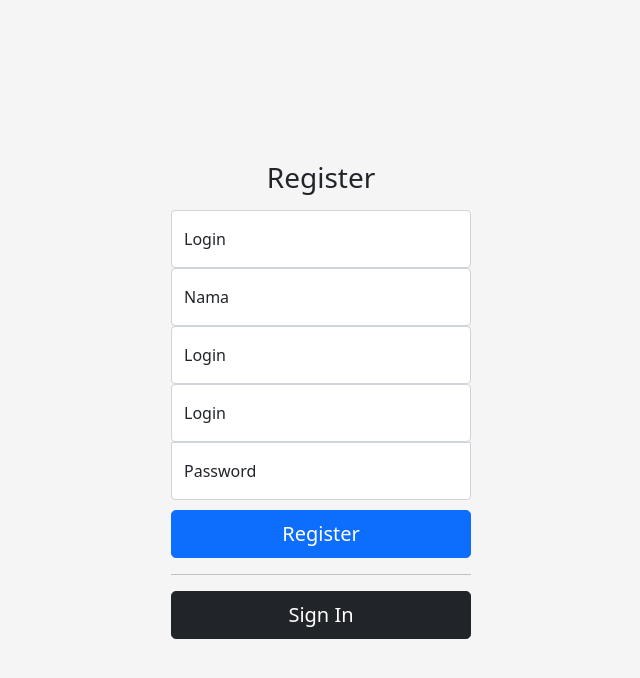
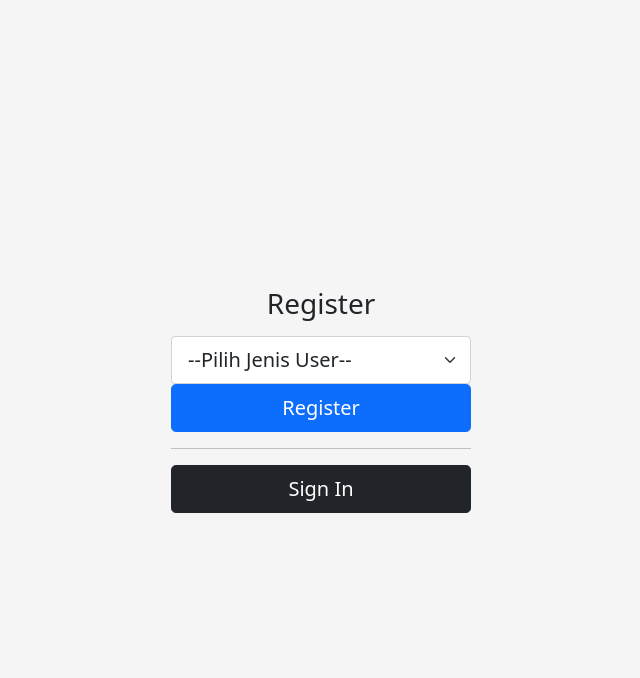
Before and after one commit to asoko2/e-learn, a PHP site: page /sign-up.php in a window 1280 px wide. Shown: the top 678 px of the page, without its empty margins (319-959 px from the left). Run offline with PHP 8.4, Linux system fonts and the light colour scheme.

Commit message:
Register

```diff
--- a/sign-up.php
+++ b/sign-up.php
@@ -23,7 +23,7 @@ if (isset($_SESSION['name'])) {
 
 <body>
     <main class="form-signin">
-        <form method="POST" action="action/login.php">
+        <form method="POST" action="action/register.php">
             <h1 class="h3 mb-3 fw-normal text-center">Register</h1>
             <?php if (isset($_SESSION['error_message'])) { ?>
             <div class="alert alert-danger" role="alert">
@@ -31,28 +31,64 @@ if (isset($_SESSION['name'])) {
                 <button type="button" class="btn-close" data-bs-dismiss="alert" aria-label="Close"></button>
             </div>
             <?php } ?>
-            <div class="form-floating">
-                <input type="text" class="form-control" id="floatingInput" name="login" placeholder="name@example.com">
-                <label for="floatingInput">Login</label>
+            <!-- <input type="text" class="form-control" id="floatingInput" name="login" placeholder="name@example.com"> -->
+            <select class="form-select form-select-lg" id="level" name="level" aria-label="Default select example">
+                <option selected>--Pilih Jenis User--</option>
+                <option value="2">Guru</option>
+                <option value="3">Murid</option>
+            </select>
+            <div id="registerForm" hidden class="my-2">
+
+                <div id="nipForm">
+                    <div class="form-check form-check-inline">
+                        <input class="form-check-input" type="radio" name="tipeguru" id="tipeguru1" value="1" required>
+                        <label class="form-check-label" for="tipeguru1">PNS</label>
+                    </div>
+                    <div class="form-check form-check-inline">
+                        <input class="form-check-input" type="radio" name="tipeguru" id="tipeguru2" value="2">
+                        <label class="form-check-label" for="tipeguru2">Honorer</label>
+                    </div>
+                    <div id="selectedGuru" hidden>
+                        <div class="form-floating" id="nipGroup">
+                            <input type="text" class="form-control" id="nip" name="nip" placeholder="NIP">
+                            <label for="nip">NIP</label>
+                        </div>
+                        <div class="form-floating" id="emailGroup">
+                            <input type="email" class="form-control" id="email" name="email" placeholder="Email">
+                            <label for="email">Email</label>
+                        </div>
+                    </div>
+
+                </div>
+                <div class="form-floating" id="nisForm">
+                    <input type="text" class="form-control" id="nis" name="nis" placeholder="NIS">
+                    <label for="floatingInput">NIS</label>
                 </div>
                 <div class="form-floating">
-                <input type="text" class="form-control" id="name" name="name" placeholder="Nama">
+                    <input type="text" class="form-control" id="name" name="name" placeholder="Nama" required>
                     <label for="floatingInput">Nama</label>
                 </div>
                 <div class="form-floating">
-                <input type="text" class="form-control" id="floatingInput" name="login" placeholder="name@example.com">
-                <label for="floatingInput">Login</label>
+                    <textarea type="text" class="form-control" id="floatingInput" name="address"
+                        placeholder="name@example.com" required></textarea>
+                    <label for="address">Alamat</label>
                 </div>
-            <div class="form-floating">
-                <input type="text" class="form-control" id="floatingInput" name="login" placeholder="name@example.com">
-                <label for="floatingInput">Login</label>
-            </div>
+                <select class="form-select form-select-lg" id="clas_id" name="class_id"
+                    aria-label="Default select example" required>
+                    <option selected>--Pilih Kelas--</option>
+                    <option value="1">A</option>
+                    <option value="2">B</option>
+                    <option value="3">C</option>
+                    <option value="4">D</option>
+                    <option value="5">E</option>
+                </select>
                 <div class="form-floating">
                     <input type="password" class="form-control" name="password" id="floatingPassword"
-                    placeholder="Password">
+                        placeholder="Password" required>
                     <label for="floatingPassword">Password</label>
                 </div>
 
+            </div>
             <button class="w-100 btn btn-lg btn-primary" type="submit">Register</button>
             <hr />
             <a href="sign-in.php" class="btn btn-lg btn-dark w-100" style="text-decoration: none;">Sign In</a>
@@ -62,5 +98,32 @@ if (isset($_SESSION['name'])) {
         integrity="sha384-cVKIPhGWiC2Al4u+LWgxfKTRIcfu0JTxR+EQDz/bgldoEyl4H0zUF0QKbrJ0EcQF" crossorigin="anonymous">
     </script>
 </body>
+<script src="https://code.jquery.com/jquery-3.6.0.min.js"></script>
+<script>
+$(document).ready(function() {
+    // alert('ready');
+    $('#level').on('change', function() {
+        $('#registerForm').removeAttr('hidden').slideDown();
+        if ($(this).val() == 2) {
+            $('#nipForm').show();
+            $('#nisForm').hide();
+        } else if ($(this).val() == 3) {
+            $('#nisForm').show();
+            $('#nipForm').hide();
+        }
+    })
+    $('input[type=radio][name=tipeguru]').change(function() {
+        $('#selectedGuru').removeAttr('hidden');
+        if ($(this).val() == 1) {
+            $('#nipGroup').show();
+            $('#emailGroup').hide();
+        } else {
+            $('#nipGroup').hide();
+            $('#emailGroup').show();
+
+        }
+    })
+})
+</script>
 
 </html>
```
Also changed, not shown: action/register.php (added, +29 -0 lines). Lines whose indentation alone changed are shown as unchanged.
